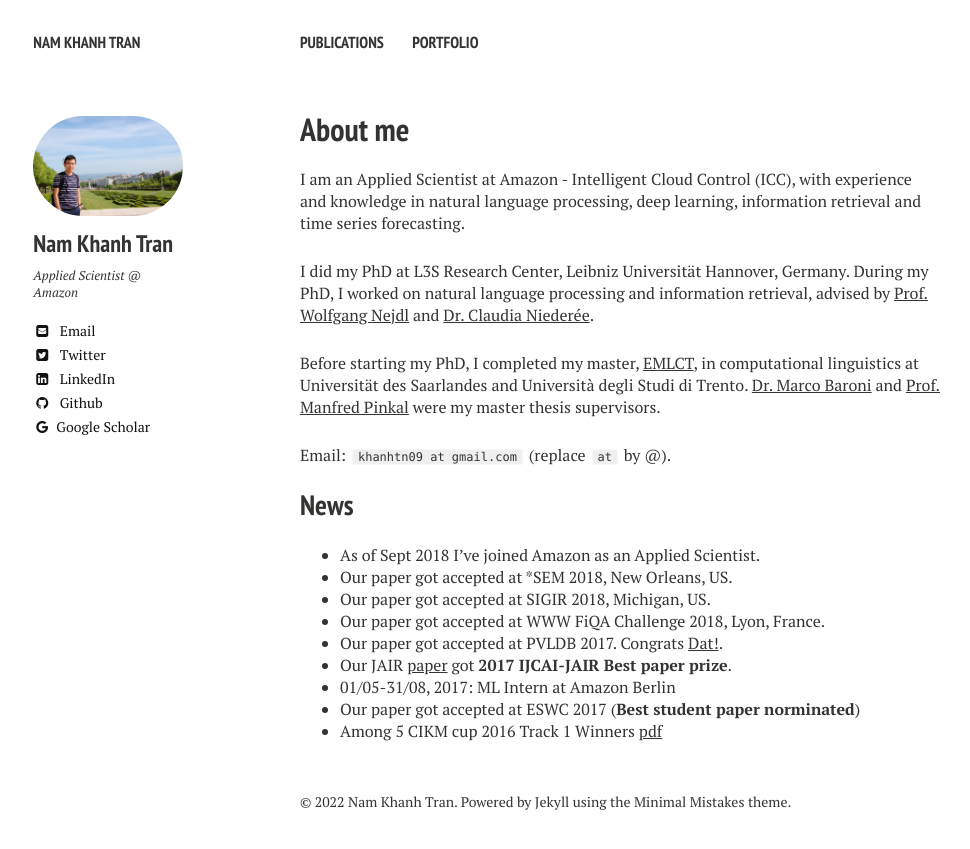
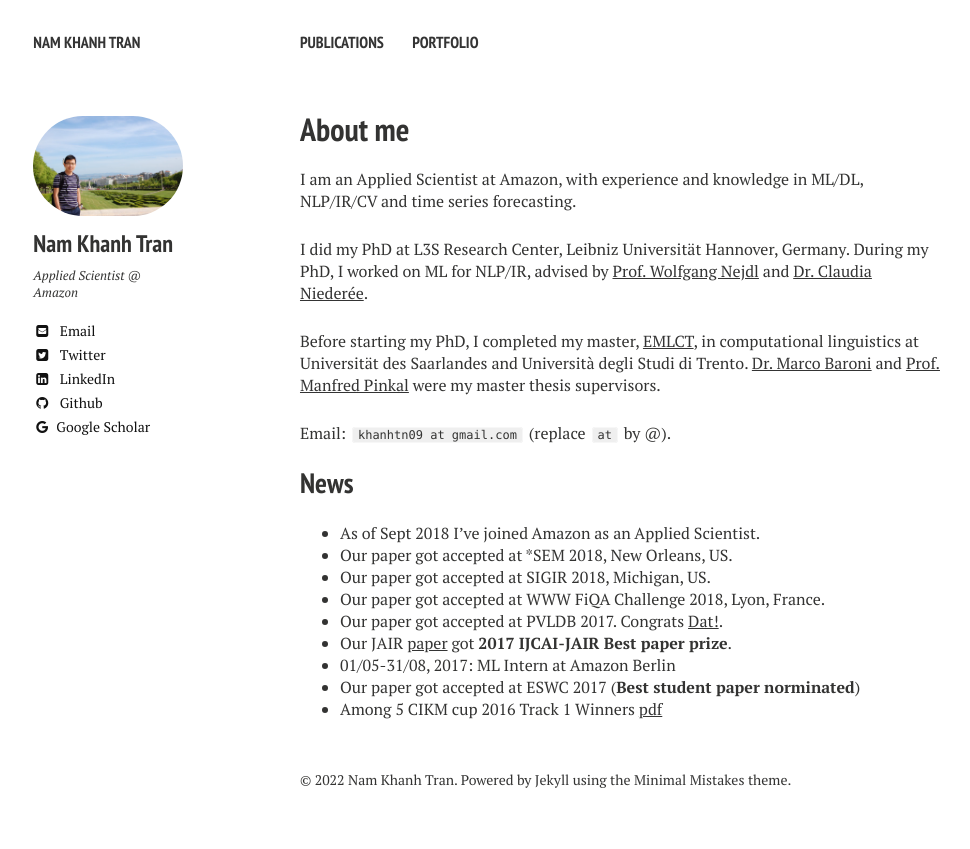
Before and after one commit to namkhanhtran/namkhanhtran.github.io, a Jekyll site: the page built from index.md, in a window 1280 px wide. Shown: the top 849 px of the page, without its empty margins (20-990 px from the left). Built offline with Jekyll 4.4.1, drawn with Linux system fonts in a browser that asks for light colours; nearby versions of some CDN libraries.

Commit message:
update intro

```diff
--- a/index.md
+++ b/index.md
@@ -6,9 +6,9 @@ comments: false
 share: false
 ---
 
-I am an Applied Scientist at Amazon - Intelligent Cloud Control (ICC), with experience and knowledge in natural language processing, deep learning, information retrieval and time series forecasting.
+I am an Applied Scientist at Amazon, with experience and knowledge in ML/DL, NLP/IR/CV and time series forecasting.
 
-I did my PhD at L3S Research Center, Leibniz Universität Hannover, Germany. During my PhD, I worked on natural language processing and information retrieval, advised by [Prof. Wolfgang Nejdl](http://www.kbs.uni-hannover.de/~nejdl/) and [Dr. Claudia Niederée](https://www.l3s.de/en/node/86).
+I did my PhD at L3S Research Center, Leibniz Universität Hannover, Germany. During my PhD, I worked on ML for NLP/IR, advised by [Prof. Wolfgang Nejdl](http://www.kbs.uni-hannover.de/~nejdl/) and [Dr. Claudia Niederée](https://www.l3s.de/en/node/86).
 
 Before starting my PhD, I completed my master, [EMLCT](https://lct-master.org/), in computational linguistics at Universität des Saarlandes and Università degli Studi di Trento. [Dr. Marco Baroni](https://research.fb.com/people/baroni-marco/) and [Prof. Manfred Pinkal](http://www.coli.uni-saarland.de/~pinkal/en/page.php) were my master thesis supervisors.
 
```
